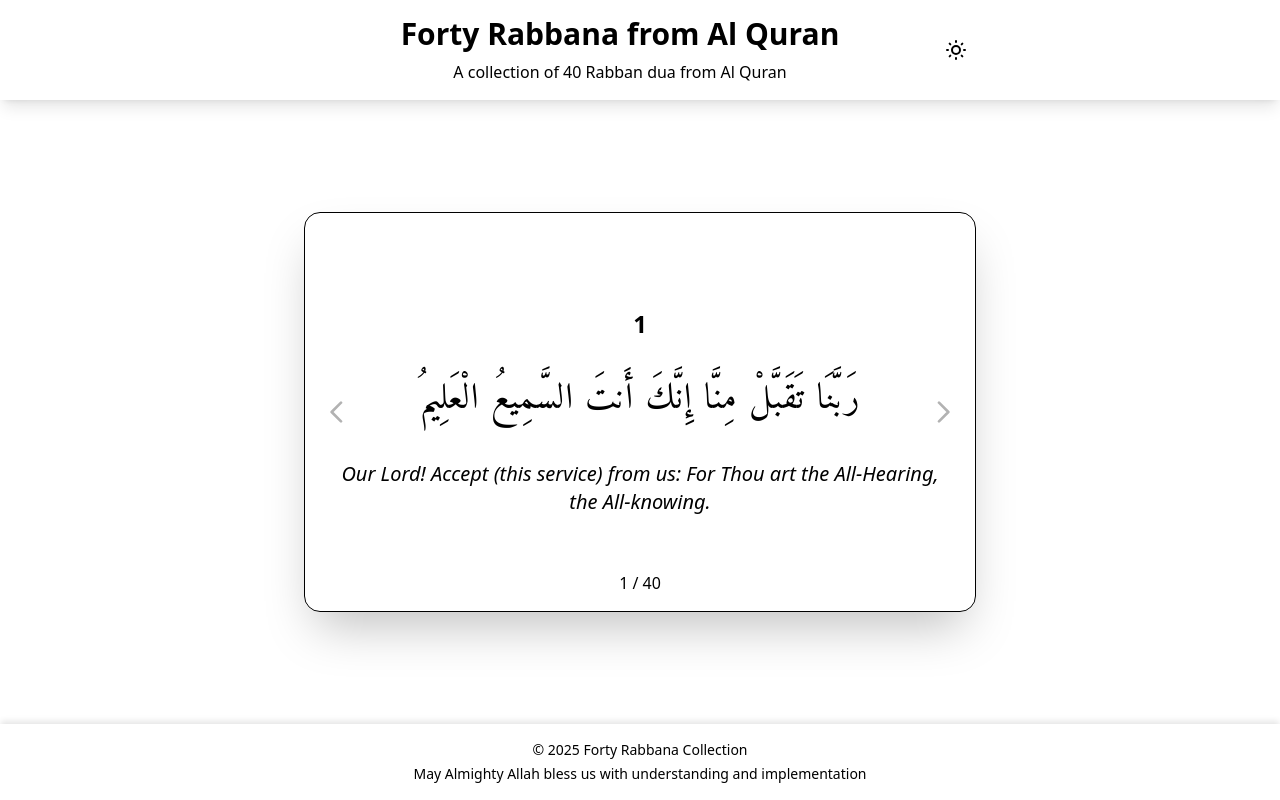
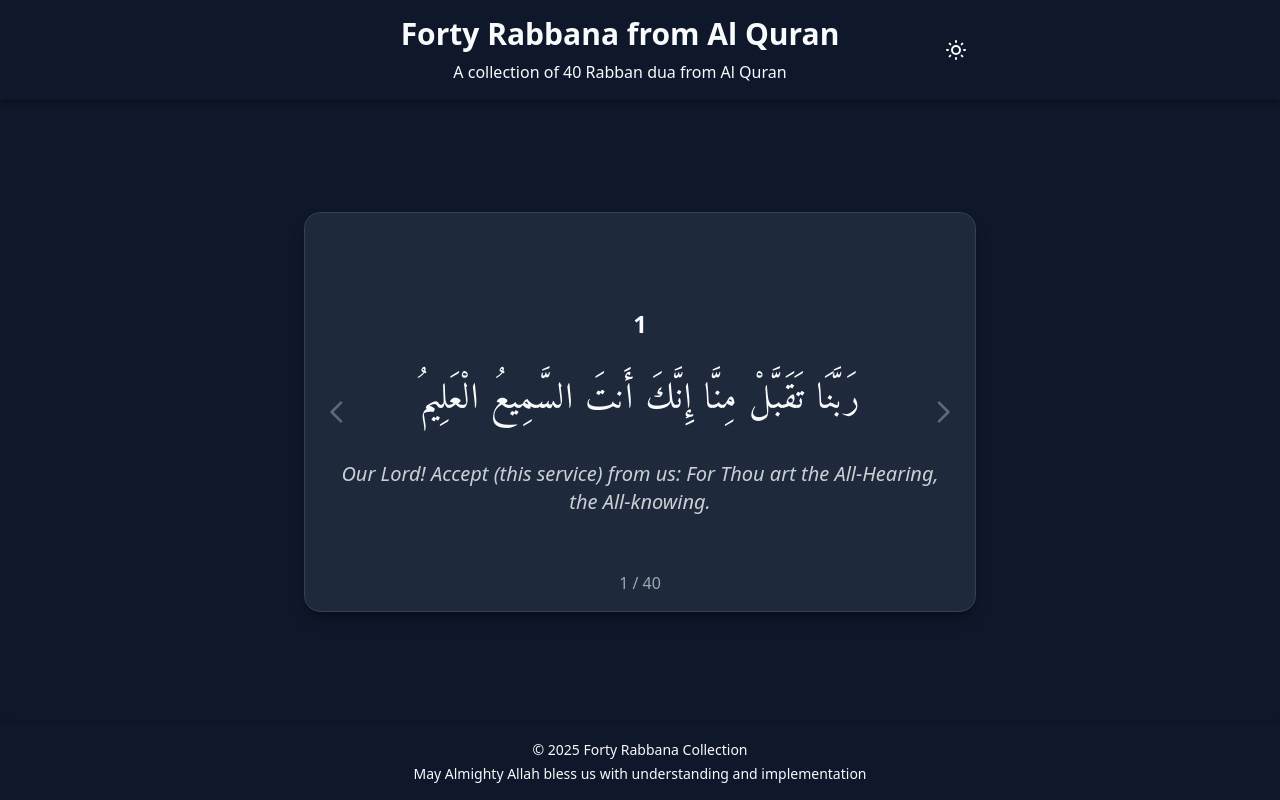
Before and after one commit to mohammedazizul/forty-rabban, a React (Vite) app: page / in a window 1280 px wide. Built offline with nearby package versions, Linux system fonts and the light colour scheme.

Commit message:
basic dark and light mode added

```diff
--- a/src/App.jsx
+++ b/src/App.jsx
@@ -1,5 +1,5 @@
 import "./App.css";
-import { useState } from "react";
+import { useState, useEffect } from "react";
 import data from "./data/rabban.json";
 import Header from "./components/Header";
 import Footer from "./components/Footer";
@@ -12,6 +12,15 @@ function App() {
   const toggleTheme = () => {
     setIsDarkMode(!isDarkMode);
   };
+
+  // Apply dark mode class to body element
+  useEffect(() => {
+    if (isDarkMode) {
+      document.body.classList.add("dark");
+    } else {
+      document.body.classList.remove("dark");
+    }
+  }, [isDarkMode]);
 
   const nextCard = () => {
     setCurrentIndex((prevIndex) => (prevIndex + 1) % data.length);
--- a/src/components/Card.jsx
+++ b/src/components/Card.jsx
@@ -14,22 +14,34 @@ function Card({ currentIndex, data, onNext, onPrev }) {
     <div className="max-w-2xl w-full">
       <div
         {...swipeHandlers}
-        className="backdrop-blur-lg rounded-2xl p-4 sm:p-6 md:p-8 shadow-2xl border cursor-grab active:cursor-grabbing relative flex items-center justify-center min-h-[400px]"
+        className="card backdrop-blur-lg rounded-2xl p-4 sm:p-6 md:p-8 border cursor-grab active:cursor-grabbing relative flex items-center justify-center min-h-[400px]"
       >
         <div className="text-center space-y-4 sm:space-y-6">
-          <p className="text-xl sm:text-2xl font-bold">
+          <p
+            className="text-xl sm:text-2xl font-bold"
+            style={{ color: "rgb(var(--color-card-foreground))" }}
+          >
             {data[currentIndex].id}
           </p>
-          <p className="text-2xl sm:text-3xl md:text-4xl font-['Amiri'] leading-loose tracking-wide">
+          <p
+            className="text-2xl sm:text-3xl md:text-4xl font-['Amiri'] leading-loose tracking-wide"
+            style={{ color: "rgb(var(--color-card-foreground))" }}
+          >
             {data[currentIndex].arabic}
           </p>
-          <p className="text-lg sm:text-xl italic">
+          <p
+            className="text-lg sm:text-xl italic"
+            style={{ color: "rgb(var(--color-card-foreground) / 0.8)" }}
+          >
             {data[currentIndex].translation_en}
           </p>
         </div>
 
         <div className="absolute bottom-4 left-1/2 transform -translate-x-1/2">
-          <span className="text-sm sm:text-base">
+          <span
+            className="text-sm sm:text-base"
+            style={{ color: "rgb(var(--color-card-foreground) / 0.6)" }}
+          >
             {currentIndex + 1} / {data.length}
           </span>
         </div>
@@ -38,12 +50,14 @@ function Card({ currentIndex, data, onNext, onPrev }) {
           <div
             onClick={onPrev}
             className="cursor-pointer hover:opacity-100 transition-opacity duration-200 opacity-30"
+            style={{ color: "rgb(var(--color-card-foreground))" }}
           >
             <LeftArrowSVG />
           </div>
           <div
             onClick={onNext}
             className="cursor-pointer hover:opacity-100 transition-opacity duration-200 opacity-30"
+            style={{ color: "rgb(var(--color-card-foreground))" }}
           >
             <RightArrowSVG />
           </div>
--- a/src/components/Header.jsx
+++ b/src/components/Header.jsx
@@ -3,8 +3,8 @@ import SunSVG from "./SVG/SunSVG";
 
 function Header({ isDarkMode, toggleTheme }) {
   return (
-    <div className={`h-full w-full ${isDarkMode ? "dark" : ""}`}>
-      <header className="w-full py-4 px-4 sm:px-6 md:px-8 shadow-lg">
+    <div className="h-full w-full">
+      <header className="w-full py-4 px-4 sm:px-6 md:px-8">
         <div className="max-w-2xl mx-auto">
           <div className="flex justify-between items-center">
             <div className="flex-1">
--- a/src/index.css
+++ b/src/index.css
@@ -1,9 +1,91 @@
 @import "tailwindcss";
 
-/* @theme {
-    --color-primary: #00D991;
-} */
+/* Light mode (default) */
+:root {
+    --color-background: 255 255 255;
+    --color-foreground: 15 23 42;
+    --color-card: 255 255 255;
+    --color-card-foreground: 15 23 42;
+    --color-border: 226 232 240;
+    --color-primary: 59 130 246;
+    --color-primary-foreground: 255 255 255;
+    --shadow-color: 0 0 0;
+    --shadow-opacity: 0.1;
+    --shadow-blur: 25px;
+    --shadow-spread: 0px;
+}
 
-/* .dark {
-    @apply bg-[#171923] text-white;
-} */
+/* Dark mode */
+.dark {
+    --color-background: 15 23 42;
+    --color-foreground: 248 250 252;
+    --color-card: 30 41 59;
+    --color-card-foreground: 248 250 252;
+    --color-border: 51 65 85;
+    --color-primary: 59 130 246;
+    --color-primary-foreground: 255 255 255;
+    --shadow-color: 0 0 0;
+    --shadow-opacity: 0.3;
+    --shadow-blur: 25px;
+    --shadow-spread: 0px;
+}
+
+/* Base styles */
+body {
+    background-color: rgb(var(--color-background));
+    color: rgb(var(--color-foreground));
+    transition: background-color 0.2s ease, color 0.2s ease;
+}
+
+/* Card styles */
+.card {
+    background-color: rgb(var(--color-card));
+    color: rgb(var(--color-card-foreground));
+    border-color: rgb(var(--color-border));
+    box-shadow:
+        0 10px 15px -3px rgb(var(--shadow-color) / var(--shadow-opacity)),
+        0 4px 6px -4px rgb(var(--shadow-color) / var(--shadow-opacity)),
+        0 0 0 1px rgb(var(--shadow-color) / 0.05);
+}
+
+/* Header shadow */
+header {
+    box-shadow:
+        0 4px 6px -1px rgb(var(--shadow-color) / var(--shadow-opacity)),
+        0 2px 4px -2px rgb(var(--shadow-color) / var(--shadow-opacity));
+}
+
+/* Smooth transitions for theme switching */
+* {
+    transition: background-color 0.2s ease, color 0.2s ease, border-color 0.2s ease, box-shadow 0.2s ease;
+}
+
+/* Custom scrollbar for dark mode */
+::-webkit-scrollbar {
+    width: 8px;
+}
+
+::-webkit-scrollbar-track {
+    background-color: rgb(243 244 246);
+}
+
+.dark ::-webkit-scrollbar-track {
+    background-color: rgb(31 41 55);
+}
+
+::-webkit-scrollbar-thumb {
+    background-color: rgb(209 213 219);
+    border-radius: 9999px;
+}
+
+.dark ::-webkit-scrollbar-thumb {
+    background-color: rgb(75 85 99);
+}
+
+::-webkit-scrollbar-thumb:hover {
+    background-color: rgb(156 163 175);
+}
+
+.dark ::-webkit-scrollbar-thumb:hover {
+    background-color: rgb(107 114 128);
+}
```
